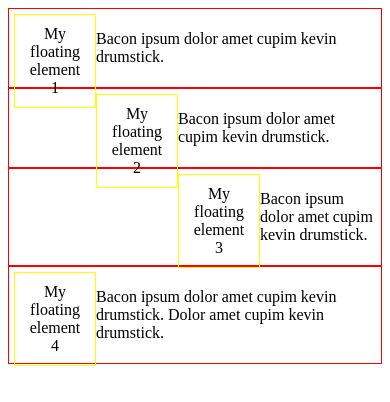
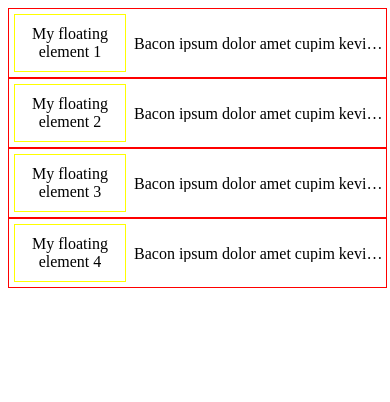
Before and after one commit to mehrdust/css_test, a plain HTML site: page index.html in a window 390 px wide. Drawn offline with Linux system fonts and the light colour scheme.

Commit message:
This commit covers task G:
this task uses `display: inline-block;` instead of `float: left;` to pull divs side by side. The layout looks the same as what was achieved throughout tasks A-F.

```diff
--- a/style.css
+++ b/style.css
@@ -1,6 +1,8 @@
 .container {
   padding: 5px;
   border: 1px solid red;
+  display: inline-block;
+  position: relative;
 }
 
 .bubble {
@@ -8,5 +10,43 @@
   width: 60px;
   border: 1px solid yellow;
   text-align: center;
-  float: left;
 }
+
+.container p {
+	position: absolute;
+	top: 0;
+	bottom: 0;
+	left: 95px;
+	height: 25%;
+	margin: auto;
+}
+
+@media screen and (max-width: 599px) {
+	.container {
+		width: 98%;
+	}
+
+	.bubble {
+		width: 90px;
+	}
+
+	.container p {
+		left: 125px;
+		white-space: nowrap;
+		overflow: hidden;
+		width: calc(100% - 124px);
+		text-overflow: ellipsis;
+	}
+}
+
+@media screen and (min-width: 600px) and (max-width: 960px) {
+	.container {
+		width: 47%;
+	}
+}
+
+@media screen and (min-width: 960px) {
+	.container {
+		width: 30%;
+	}
+}
```
Also changed, not shown: 1 other file.
